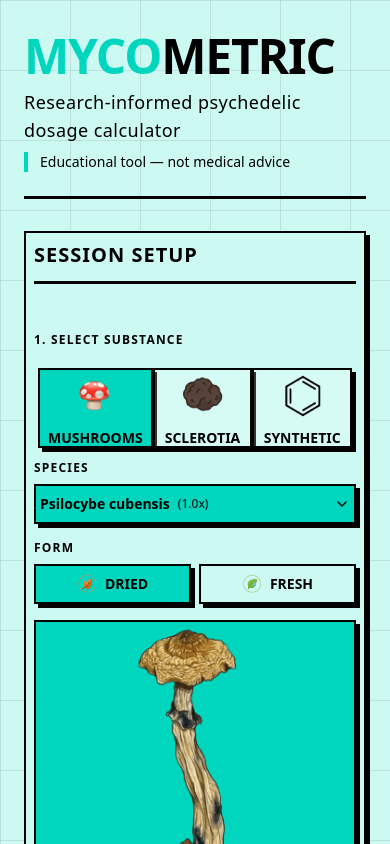
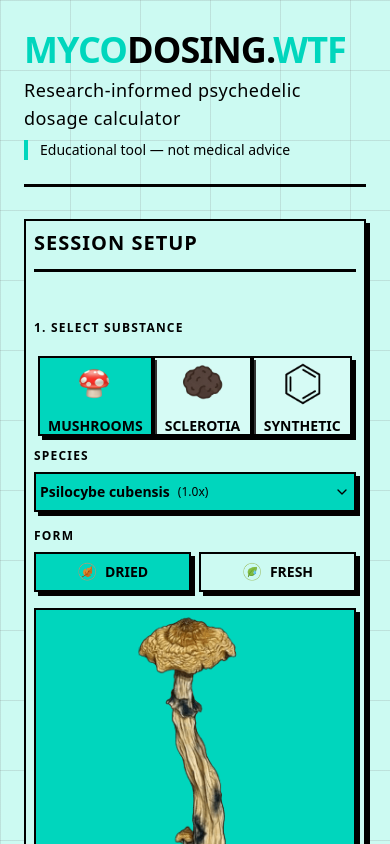
Before and after one commit to ing-norante/mycodosing.wtf, a React (Vite) app: page / in a window 390 px wide. Shown: the top 844 px of the page. Built offline with nearby package versions, Linux system fonts and the light colour scheme.

Commit message:
Rename project from MycoMetric to MycoDosing

```diff
--- a/index.html
+++ b/index.html
@@ -4,36 +4,46 @@
     <meta charset="UTF-8" />
     <link rel="icon" type="image/svg+xml" href="/vite.svg" />
     <meta name="viewport" content="width=device-width, initial-scale=1.0" />
-    <title>MycoMetric — Psilocybin Dosage Calculator</title>
-    <meta name="description" content="Research-informed psychedelic dosage calculator for psilocybin mushrooms, sclerotia, and synthetic tryptamines." />
+    <title>MycoDosing.WTF — Psilocybin Dosage Calculator</title>
+    <meta
+      name="description"
+      content="Research-informed psychedelic dosage calculator for psilocybin mushrooms, sclerotia, and synthetic tryptamines."
+    />
 
     <!-- Inline script to prevent FOUC (Flash of Unstyled Content) -->
     <script>
-      (function() {
+      (function () {
         // Get stored preferences or defaults
-        var colorTheme = localStorage.getItem('mycometric-color-theme') || 'teal';
-        var mode = localStorage.getItem('mycometric-mode') || 'system';
+        var colorTheme =
+          localStorage.getItem("mycodosing-color-theme") || "teal";
+        var mode = localStorage.getItem("mycodosing-mode") || "system";
 
         // Set color theme
-        document.documentElement.setAttribute('data-color-theme', colorTheme);
+        document.documentElement.setAttribute("data-color-theme", colorTheme);
 
         // Resolve mode (check system preference if mode is 'system')
         var resolvedMode = mode;
-        if (mode === 'system') {
-          resolvedMode = window.matchMedia('(prefers-color-scheme: dark)').matches ? 'dark' : 'light';
+        if (mode === "system") {
+          resolvedMode = window.matchMedia("(prefers-color-scheme: dark)")
+            .matches
+            ? "dark"
+            : "light";
         }
 
         // Apply dark mode class
-        if (resolvedMode === 'dark') {
-          document.documentElement.classList.add('dark');
+        if (resolvedMode === "dark") {
+          document.documentElement.classList.add("dark");
         }
       })();
     </script>
 
     <!-- Fonts -->
-    <link rel="preconnect" href="https://fonts.googleapis.com">
-    <link rel="preconnect" href="https://fonts.gstatic.com" crossorigin>
-    <link href="https://fonts.googleapis.com/css2?family=Archivo+Black&family=JetBrains+Mono:wght@400;500;700&display=swap" rel="stylesheet">
+    <link rel="preconnect" href="https://fonts.googleapis.com" />
+    <link rel="preconnect" href="https://fonts.gstatic.com" crossorigin />
+    <link
+      href="https://fonts.googleapis.com/css2?family=Archivo+Black&family=JetBrains+Mono:wght@400;500;700&display=swap"
+      rel="stylesheet"
+    />
   </head>
   <body>
     <div id="root"></div>
--- a/package.json
+++ b/package.json
@@ -1,5 +1,5 @@
 {
-  "name": "mycometric",
+  "name": "mycodosing",
   "private": true,
   "version": "0.0.0",
   "type": "module",
--- a/src/components/Header.tsx
+++ b/src/components/Header.tsx
@@ -4,8 +4,9 @@ export function Header() {
       <div className="flex flex-col gap-6 lg:flex-row lg:items-end lg:justify-between">
         {/* Left side - Title */}
         <div className="flex-1">
-          <h1 className="mb-2 text-5xl leading-none font-black tracking-tight sm:text-6xl lg:text-7xl">
-            <span className="text-main">MYCO</span>METRIC
+          <h1 className="mb-2 text-4xl leading-none font-black tracking-tight sm:text-6xl lg:text-7xl">
+            <span className="text-main">MYCO</span>DOSING.
+            <span className="text-main">WTF</span>
           </h1>
           <p className="text-lg font-medium tracking-wide sm:text-xl">
             Research-informed psychedelic dosage calculator
--- a/src/components/ThemeProvider.tsx
+++ b/src/components/ThemeProvider.tsx
@@ -1,8 +1,8 @@
 import { useCallback, useSyncExternalStore, type ReactNode } from "react";
 import { ThemeContext, type ColorTheme, type Mode } from "@/hooks/useTheme";
 
-const STORAGE_KEY_COLOR = "mycometric-color-theme";
-const STORAGE_KEY_MODE = "mycometric-mode";
+const STORAGE_KEY_COLOR = "mycodosing-color-theme";
+const STORAGE_KEY_MODE = "mycodosing-mode";
 
 function getStoredColorTheme(): ColorTheme {
   if (typeof window === "undefined") return "teal";
--- a/src/stores/useDosageStore.ts
+++ b/src/stores/useDosageStore.ts
@@ -70,7 +70,7 @@ export const useDosageStore = create<DosageStore>()(
       reset: () => set(initialState),
     }),
     {
-      name: "mycometric-settings",
+      name: "mycodosing-settings",
       partialize: (state) => ({
         // Only persist safe, stable preferences
         substance: state.substance,
```
Also changed, not shown: 2 other files (tests, documents, lock files or other folders).
